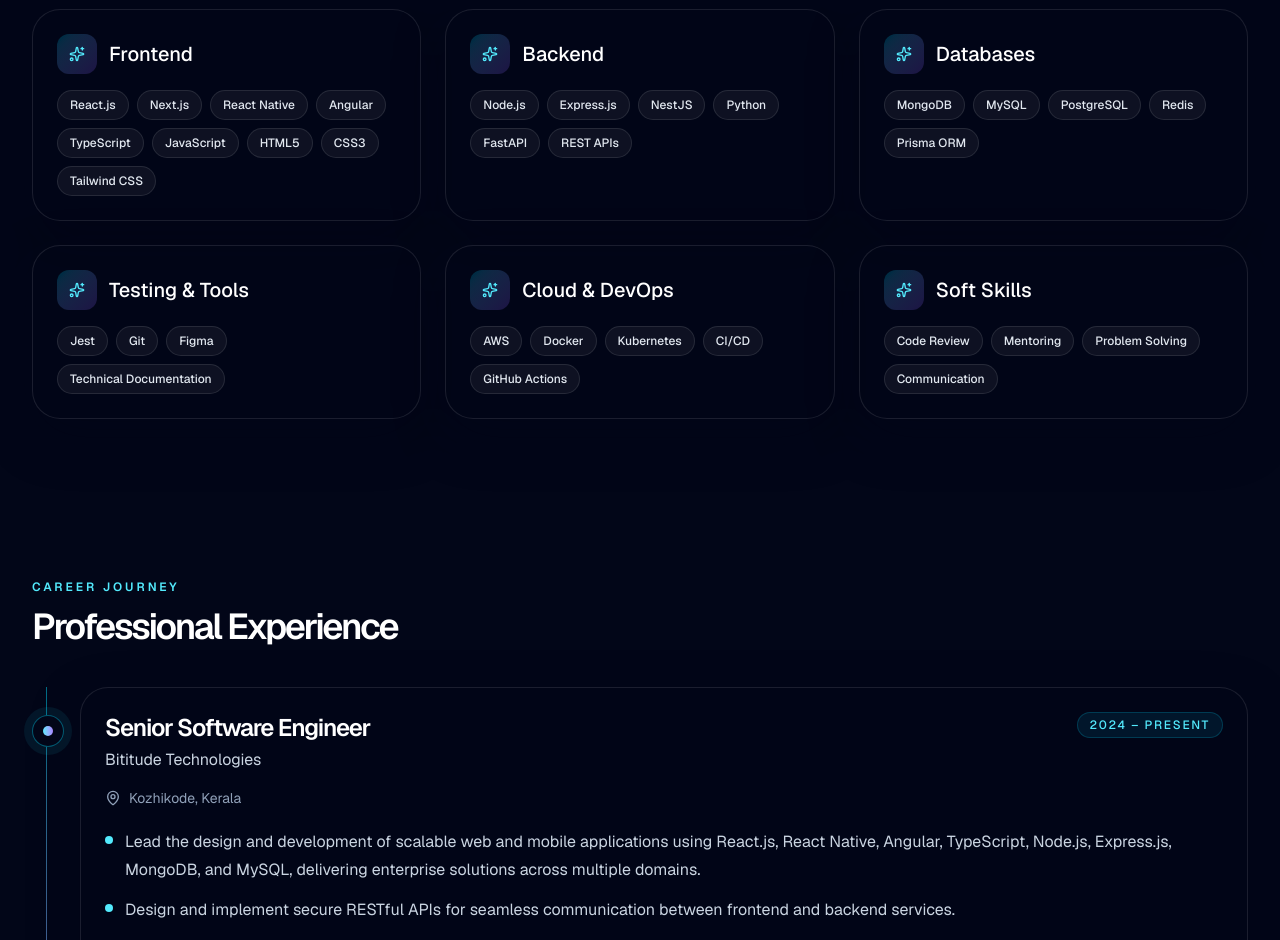
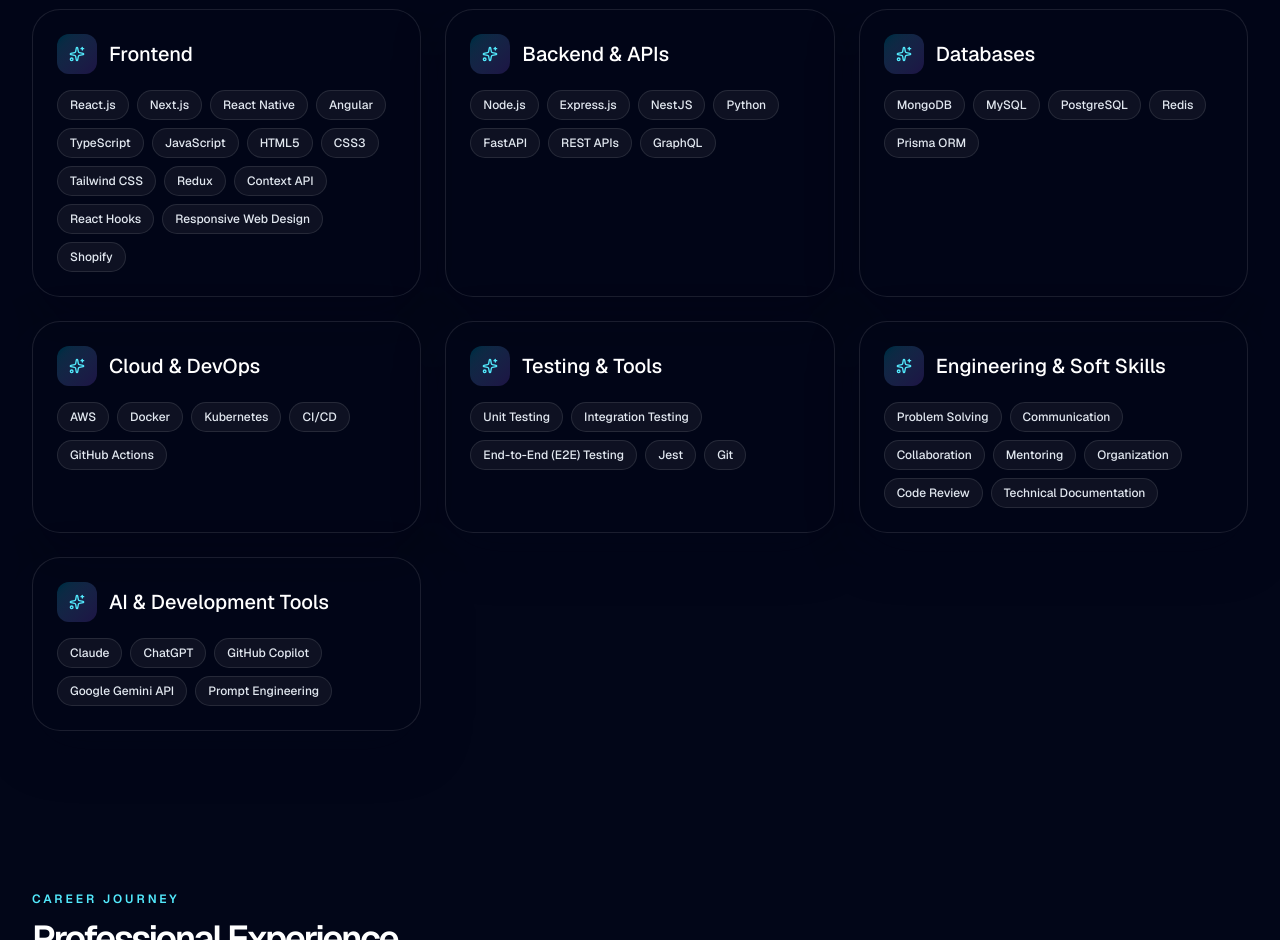
Before and after one commit to MK-theertha/theertha-dev, a Next.js app: page / in a window 1280 px wide. Shown: the part 1860-2800 px from the top of the page. Built offline with nearby package versions, Linux system fonts and the light colour scheme.

Commit message:
update: details changes

```diff
--- a/app/layout.tsx
+++ b/app/layout.tsx
@@ -17,7 +17,7 @@
   title: "Theertha M K | Senior Full-Stack Engineer",
   description:
     "Premium portfolio for Theertha M K, a Senior Full-Stack Software Engineer focused on scalable web, mobile, and cloud solutions.",
-  metadataBase: new URL("https://example.com"),
+  metadataBase: new URL("https://theertha-dev.vercel.app"),
 };
 
 export default function RootLayout({ children }: Readonly<{ children: React.ReactNode }>) {
--- a/data/resume.ts
+++ b/data/resume.ts
@@ -36,22 +36,22 @@
   title: "Senior Full-Stack Software Engineer",
   email: "theerthamk1998@gmail.com",
   phone: "+971541717980",
-  location: "Dubai",
+  location: "Dubai, UAE",
   linkedIn: "linkedin.com/in/theertha-m-k-94abb91b5",
   linkedInUrl: "https://linkedin.com/in/theertha-m-k-94abb91b5",
   githubWork: "github.com/Theertha-mk",
   githubWorkUrl: "https://github.com/Theertha-mk",
   githubPersonal: "github.com/MK-theertha",
   githubPersonalUrl: "https://github.com/MK-theertha",
-  website: "stevenpopovich.com",
-  websiteUrl: "https://stevenpopovich.com",
+  website: "theertha-dev.vercel.app",
+  websiteUrl: "https://theertha-dev.vercel.app",
   resumeUrl: "",
   summary:
-    "Senior Full-Stack Software Engineer with nearly 5 years of experience designing, developing, and maintaining scalable web and mobile applications using React.js, React Native, Angular, TypeScript, Node.js, Express.js, MongoDB, and MySQL. Skilled in building RESTful APIs, responsive user interfaces, cloud deployments, CI/CD pipelines, and performance optimization. Experienced in designing scalable architectures, leading feature development, conducting code reviews, mentoring developers, and delivering reliable software solutions across the full software development lifecycle.",
+    "Senior Full-Stack Software Engineer with almost 5 years of experience designing, developing, and maintaining scalable web and mobile applications. Experienced in React.js, React Native, Angular, TypeScript, Node.js, NestJS, Python, PostgreSQL, MongoDB, MySQL, and AWS. Strong background in RESTful API development, authentication and authorization, CI/CD, performance optimization, system design, code reviews, and mentoring developers. Proven ability to deliver features across the full software development lifecycle in Agile environments.",
   stats: [
     { value: 5, suffix: "", label: "Years Experience" },
-    { value: 2, suffix: "", label: "Projects" },
-    { value: 2, suffix: "", label: "Roles at Bititude" },
+    { value: 5, suffix: "", label: "Projects Delivered" },
+    { value: 8, suffix: "", label: "Developers Mentored" },
   ],
   experience: [
     {
@@ -60,15 +60,14 @@
       location: "Kozhikode, Kerala",
       period: "2024 – Present",
       responsibilities: [
-        "Lead the design and development of scalable web and mobile applications using React.js, React Native, Angular, TypeScript, Node.js, Express.js, MongoDB, and MySQL, delivering enterprise solutions across multiple domains.",
-        "Design and implement secure RESTful APIs for seamless communication between frontend and backend services.",
-        "Improve application performance by optimizing database queries, API response times, and frontend rendering performance.",
-        "Conduct code reviews and enforce coding standards to ensure maintainable, high-quality software.",
-        "Collaborate with UI/UX designers, QA engineers, and product managers to deliver features in Agile sprints.",
-        "Implement authentication, authorization, and security best practices across applications.",
-        "Manage application deployments and CI/CD pipelines using Git, Docker, AWS, and Kubernetes.",
-        "Mentor junior developers through code reviews, technical guidance, and knowledge-sharing sessions.",
-        "Participate in technical planning, architecture discussions, and estimation of new features.",
+        "Led feature development across 2 full-stack web and mobile applications using Angular, React.js, React Native, TypeScript, Node.js, Express.js, and NestJS.",
+        "Designed and implemented secure RESTful APIs, authentication, authorization, and application security practices.",
+        "Optimized database queries, backend APIs, and frontend rendering to improve application performance and responsiveness.",
+        "Managed application deployments and CI/CD workflows using Git and Docker.",
+        "Mentored 8 junior developers through code reviews, technical guidance, and best-practice discussions.",
+        "Collaborated with UI/UX designers, QA engineers, and product managers to deliver features within Agile sprints.",
+        "Contributed to technical planning, system architecture, estimation, and technical decision-making.",
+        "Created and maintained technical documentation covering architecture, setup procedures, development workflows, APIs, and implementation guidelines to support knowledge sharing and team onboarding.",
       ],
       technologies: [
         "React.js",
@@ -77,11 +76,8 @@
         "TypeScript",
         "Node.js",
         "Express.js",
-        "MongoDB",
-        "MySQL",
-        "AWS",
+        "NestJS",
         "Docker",
-        "Kubernetes",
       ],
     },
     {
@@ -90,13 +86,13 @@
       location: "Kozhikode, Kerala",
       period: "2021 – 2024",
       responsibilities: [
-        "Developed responsive full-stack web applications using React.js, Node.js, Express.js, MongoDB, MySQL and cross-platform mobile applications using React Native.",
-        "Built reusable React components and integrated RESTful APIs to improve development efficiency.",
-        "Implemented backend business logic and optimized database queries for better application performance.",
-        "Worked closely with cross-functional teams to analyze requirements and deliver high-quality software on schedule.",
+        "Delivered features across 3 full-stack web and mobile applications using React.js, React Native, Node.js, Express.js, MongoDB, and MySQL.",
+        "Built cross-platform mobile applications using React Native.",
+        "Developed reusable React components and integrated RESTful APIs with authentication and offline capabilities.",
+        "Implemented backend business logic and optimized database queries to support application performance.",
         "Diagnosed and resolved production issues through debugging, testing, and performance optimization.",
-        "Participated in code reviews and followed Agile/Scrum development practices.",
-        "Assisted in application deployment, monitoring, and maintenance across development and production environments.",
+        "Worked closely with cross-functional teams throughout development, testing, deployment, and Agile/Scrum activities.",
+        "Participated in code reviews and followed established coding standards and development practices.",
       ],
       technologies: [
         "React.js",
@@ -105,18 +101,17 @@
         "Express.js",
         "MongoDB",
         "MySQL",
-        "REST APIs",
-        "Git",
       ],
     },
   ],
   skills: [
-    { title: "Frontend", items: ["React.js", "Next.js", "React Native", "Angular", "TypeScript", "JavaScript", "HTML5", "CSS3", "Tailwind CSS"] },
-    { title: "Backend", items: ["Node.js", "Express.js", "NestJS", "Python", "FastAPI", "REST APIs"] },
+    { title: "Frontend", items: ["React.js", "Next.js", "React Native", "Angular", "TypeScript", "JavaScript", "HTML5", "CSS3", "Tailwind CSS", "Redux", "Context API", "React Hooks", "Responsive Web Design", "Shopify"] },
+    { title: "Backend & APIs", items: ["Node.js", "Express.js", "NestJS", "Python", "FastAPI", "REST APIs", "GraphQL"] },
     { title: "Databases", items: ["MongoDB", "MySQL", "PostgreSQL", "Redis", "Prisma ORM"] },
-    { title: "Testing & Tools", items: ["Jest", "Git", "Figma", "Technical Documentation"] },
     { title: "Cloud & DevOps", items: ["AWS", "Docker", "Kubernetes", "CI/CD", "GitHub Actions"] },
-    { title: "Soft Skills", items: ["Code Review", "Mentoring", "Problem Solving", "Communication"] },
+    { title: "Testing & Tools", items: ["Unit Testing", "Integration Testing", "End-to-End (E2E) Testing", "Jest", "Git"] },
+    { title: "Engineering & Soft Skills", items: ["Problem Solving", "Communication", "Collaboration", "Mentoring", "Organization", "Code Review", "Technical Documentation"] },
+    { title: "AI & Development Tools", items: ["Claude", "ChatGPT", "GitHub Copilot", "Google Gemini API", "Prompt Engineering"] },
   ],
   projects: [
     {
@@ -124,8 +119,8 @@
       category: "Enterprise",
       period: "Employee Management & Workforce Platform",
       description:
-        "A full-stack workforce management platform designed for employee lifecycle management, including employee directories, leave workflows, notifications, and role-based access control. Built as a monorepo with a scalable backend and modern React frontend featuring authentication, workflow automation, and production-ready architecture.",
-      technologies: ["React.js", "TypeScript", "Node.js", "Express.js", "Prisma", "PostgreSQL", "Docker", "GitHub Actions"],
+        "A full-stack workforce platform supporting employee management, leave workflows, role-based access control (RBAC), notifications, reporting, and audit logging. Built with FastAPI services backed by PostgreSQL for application data and Redis for caching and rate limiting, with JWT-based authentication and AWS S3 storage for secure file management. Delivery is automated with Docker, Terraform, and GitHub Actions.",
+      technologies: ["React", "TypeScript", "FastAPI", "PostgreSQL", "Redis", "AWS", "Docker", "Terraform", "GitHub Actions"],
       githubUrl: "https://github.com/MK-theertha/CoreHR",
       images: [
         "/projects/dashboard.png",
@@ -175,17 +170,17 @@
     "AWS Certified Cloud Practitioner (CLF-C02) Preparation - Udemy",
     "Docker & Kubernetes: The Practical Guide - Udemy",
     "AI & Python Development - 300+ Hands-on Projects - Udemy",
-    "Chatbot Development Guide - Beginner to Advanced - Udemy",
   ],
   achievements: [
-    "Best Monthly Performer Award for outstanding technical contributions and project delivery.",
-    "Successfully delivered multiple full-stack web and mobile applications within project deadlines.",
-    "Mentored junior developers through code reviews and technical guidance.",
-    "Improved application performance by optimizing frontend rendering and backend database queries.",
+    "Received the Best Monthly Performer Award for strong technical contributions, ownership, and timely project delivery.",
+    "Contributed to the successful delivery of 5 full-stack web and mobile projects across Software Engineer and Senior Software Engineer roles.",
+    "Mentored 8 junior developers through technical guidance, code reviews, and best-practice discussions.",
+    "Built personal full-stack projects using AWS, Docker, Terraform, CI/CD, Redis, FastAPI, and AI APIs to expand expertise across cloud, DevOps, backend, and AI technologies.",
   ],
   languages: ["English", "Malayalam"],
   contactMethods: [
     { label: "Email", value: "theerthamk1998@gmail.com", href: "mailto:theerthamk1998@gmail.com" },
+    { label: "Phone", value: "+971541717980", href: "tel:+971541717980" },
     { label: "LinkedIn", value: "linkedin.com/in/theertha-m-k-94abb91b5", href: "https://linkedin.com/in/theertha-m-k-94abb91b5" },
     { label: "GitHub (Work)", value: "github.com/Theertha-mk", href: "https://github.com/Theertha-mk" },
     { label: "GitHub (Personal)", value: "github.com/MK-theertha", href: "https://github.com/MK-theertha" },
```
